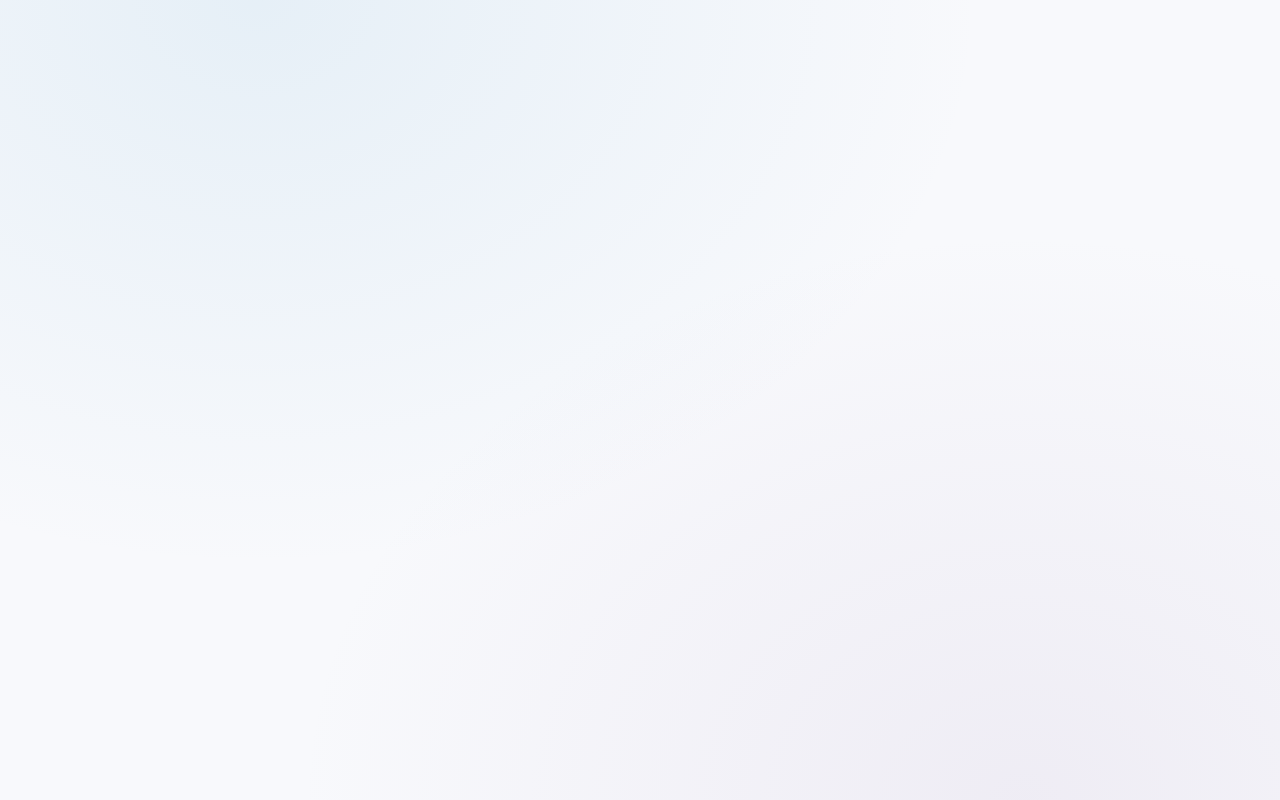
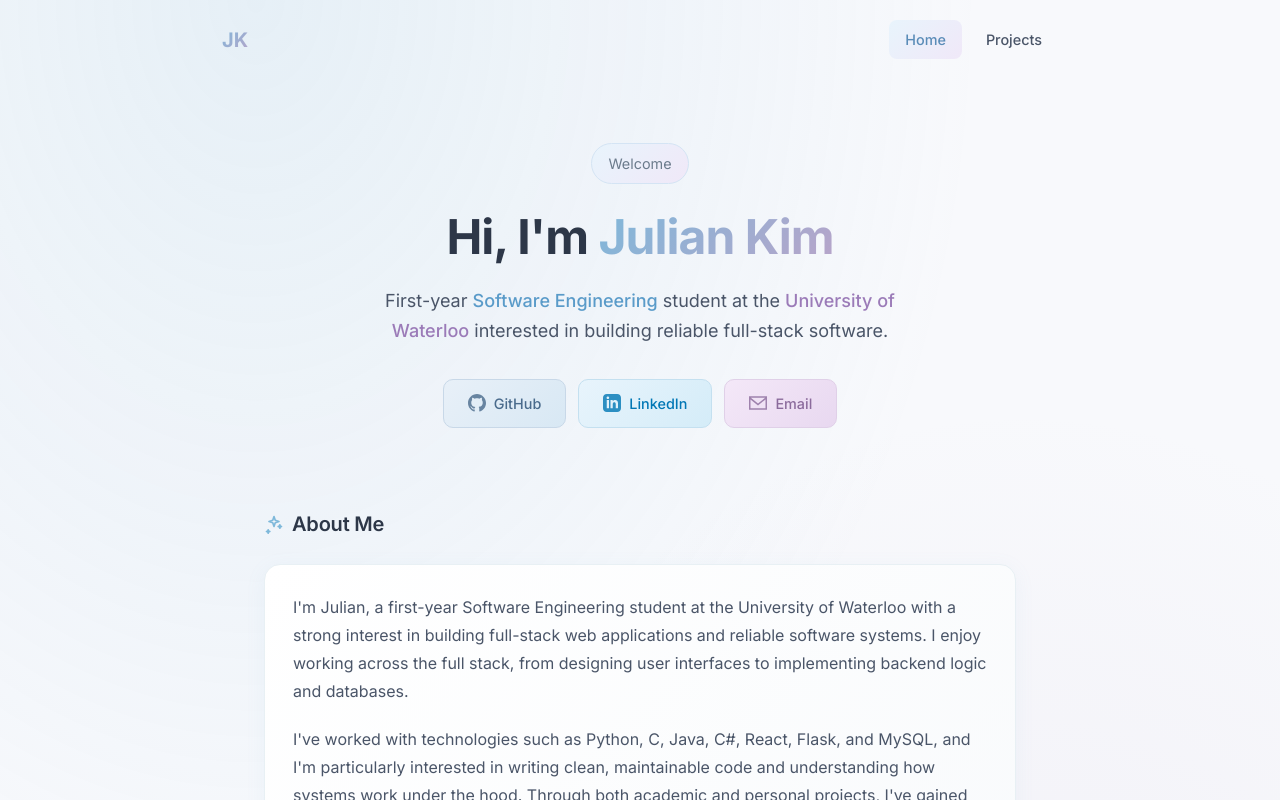
Before and after one commit to juliank1m/profile, a React (Vite) app: page /homepage in a window 1280 px wide. Before the commit this address had no page. Shown: the top 800 px of the page. Built offline with nearby package versions, Linux system fonts and the light colour scheme.

Commit message:
Update routes to use /homepage and /projects paths

```diff
--- a/src/App.tsx
+++ b/src/App.tsx
@@ -1,4 +1,4 @@
-import { BrowserRouter, Routes, Route } from 'react-router-dom'
+import { BrowserRouter, Routes, Route, Navigate } from 'react-router-dom'
 import Layout from './components/Layout'
 import Home from './pages/Home'
 import Projects from './pages/Projects'
@@ -8,7 +8,8 @@ function App() {
     <BrowserRouter>
       <Routes>
         <Route path="/" element={<Layout />}>
-          <Route index element={<Home />} />
+          <Route index element={<Navigate to="/homepage" replace />} />
+          <Route path="homepage" element={<Home />} />
           <Route path="projects" element={<Projects />} />
         </Route>
       </Routes>
--- a/src/components/Layout.tsx
+++ b/src/components/Layout.tsx
@@ -10,9 +10,9 @@ export default function Layout() {
       <div className="blob blob-3"></div>
 
       <nav className="navbar">
-        <NavLink to="/" className="nav-logo">JK</NavLink>
+        <NavLink to="/homepage" className="nav-logo">JK</NavLink>
         <div className="nav-links">
-          <NavLink to="/" className={({ isActive }) => isActive ? 'nav-link active' : 'nav-link'} end>
+          <NavLink to="/homepage" className={({ isActive }) => isActive ? 'nav-link active' : 'nav-link'}>
             Home
           </NavLink>
           <NavLink to="/projects" className={({ isActive }) => isActive ? 'nav-link active' : 'nav-link'}>
```
Also changed, not shown: vercel.json (added).
